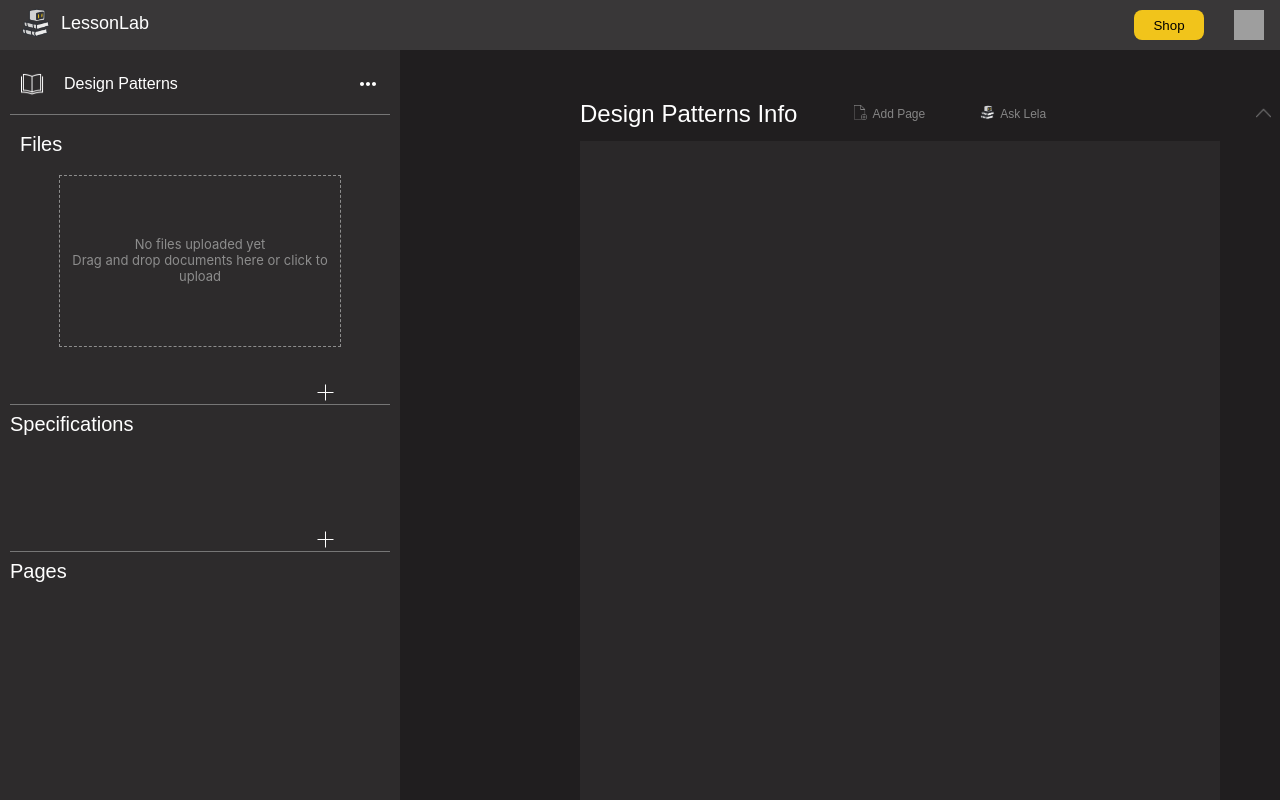
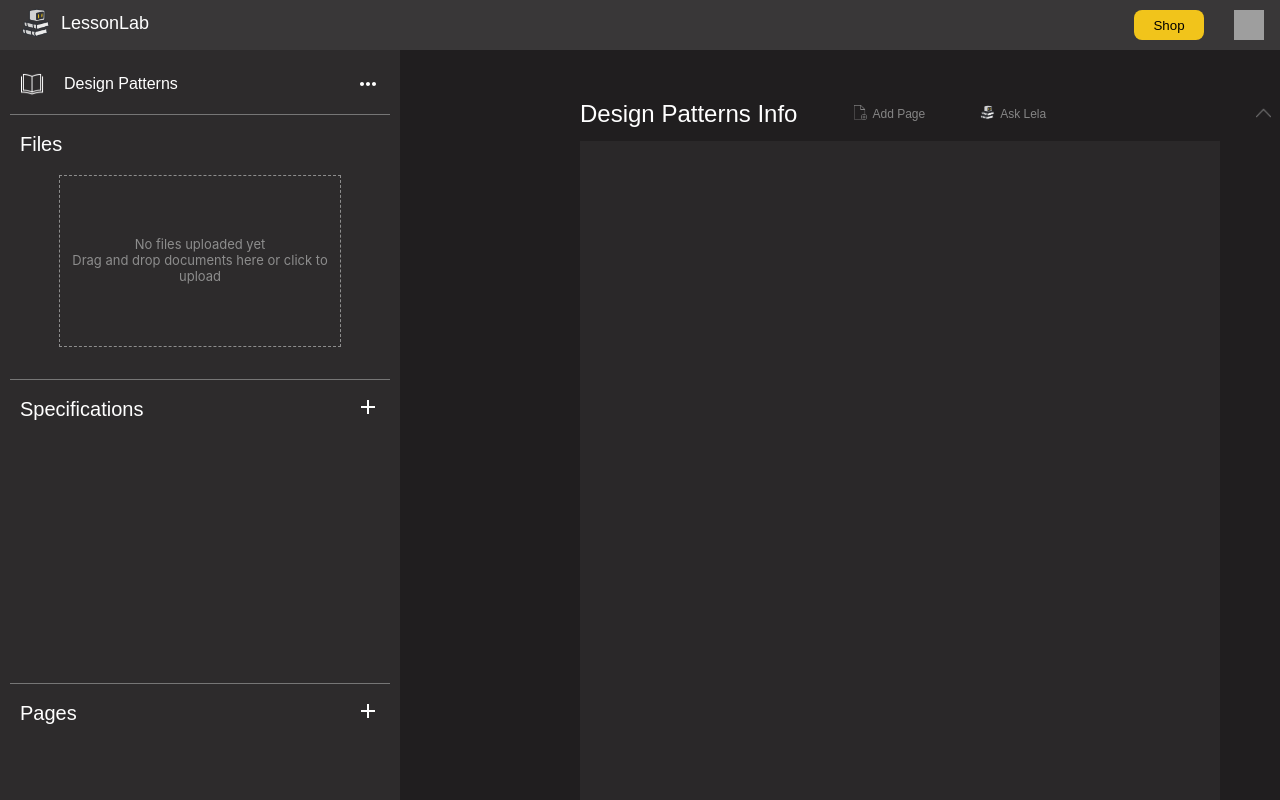
Before and after one commit to EdCamarillo/LessonLab-Frontend, a React (Create React App) app: page /lesson in a window 1280 px wide. Built offline with nearby package versions, Linux system fonts and the light colour scheme; grey boxes are pictures that could not be loaded.

Commit message:
fixed lesson sidebar orientation

```diff
--- a/src/components/sideBarLesson.jsx
+++ b/src/components/sideBarLesson.jsx
@@ -7,7 +7,7 @@ import ClockIcon from '../assets/clockIcon.png';
 import HatIcon from '../assets/hatIcon.png';
 import FIcon from '../assets/fIcon.png';
 import addButton from '../assets/addButton.png';
-import { MoreHoriz, Close, Upload, DeleteOutline } from '@mui/icons-material';
+import { MoreHoriz, Close, Upload, DeleteOutline, Add } from '@mui/icons-material';
 import DocumentDropdownMenu from './documentDropdownMenu';
 import Download from '../assets/download.png';
 import Import from '../assets/import.png';
@@ -158,20 +158,19 @@ const SideBarLesson = () => {
               </div>
             )}
           </div>
-
+          <div className="line"></div>
           <div className="specifications">
-            <div className="line"></div>
-            <h1>Specifications</h1>
-            <button onClick={() => togglePopup('specifications')}>
-              <img src={AddButton} alt="Add" className="addButton" />
-            </button>
+            <div className="specifications-header">
+              <h1>Specifications</h1>
+              <Add className="add-button" onClick={() => togglePopup('specifications')}/>
+            </div>
           </div>
+          <div className="line"></div>
           <div className="pages">
-            <div className="line"></div>
-            <h1>Pages</h1>
-            <button onClick={() => togglePopup('pages')}>
-              <img src={AddButton} alt="Add" className="addButton" />
-            </button>
+            <div className="pages-header">
+              <h1>Pages</h1>
+              <Add className="add-button" onClick={() => togglePopup('pages')}/>
+            </div>
           </div>
         </div>
 
--- a/src/styles/sideBarLesson.css
+++ b/src/styles/sideBarLesson.css
@@ -166,8 +166,23 @@
     transition: opacity 0.1s;
 }
 .specifications, .pages{
-    height: 15%;
-    margin-top: 30px;
+    height: 35%;
+    padding: 10px;
+    display: flex;
+    flex-direction: column;
+}
+.specifications-header, .pages-header {
+    display: flex;
+    flex-direction: row;
+}
+.add-button {
+    width: 20px;
+    height: auto;
+    vertical-align: middle;
+    float: right;
+    cursor: pointer;
+    margin-left: auto;
+    color: white;
 }
 .addFile{
     border: 1px dashed #8D8D8D;
@@ -187,14 +202,3 @@
     text-align: center;
     margin-top: 60px;
 }
-.specifications img, .pages img{
-    width: 25px;
-    height: 25px;
-    padding: 0px;
-}
-.specifications button, .pages button{
-    background-color: transparent;
-    padding: 0px;
-    margin-top: -70px;
-    margin-right: -30px;
-}
--- a/src/styles/sideBarQuiz.css
+++ b/src/styles/sideBarQuiz.css
@@ -113,8 +113,23 @@
     flex-direction: column;
 }
 .specifications, .pages{
-    height: 15%;
-    margin-top: 30px;
+    height: 35%;
+    padding: 10px;
+    display: flex;
+    flex-direction: column;
+}
+.specifications-header, .pages-header {
+    display: flex;
+    flex-direction: row;
+}
+.add-button {
+    width: 20px;
+    height: auto;
+    vertical-align: middle;
+    float: right;
+    cursor: pointer;
+    margin-left: auto;
+    color: white;
 }
 .addFile{
     border: 1px dashed #8D8D8D;
@@ -134,14 +149,3 @@
     text-align: center;
     margin-top: 60px;
 }
-.specifications img, .pages img{
-    width: 25px;
-    height: 25px;
-    padding: 0px;
-}
-.specifications button, .pages button{
-    background-color: transparent;
-    padding: 0px;
-    margin-top: -70px;
-    margin-right: 0px;
-}
```
